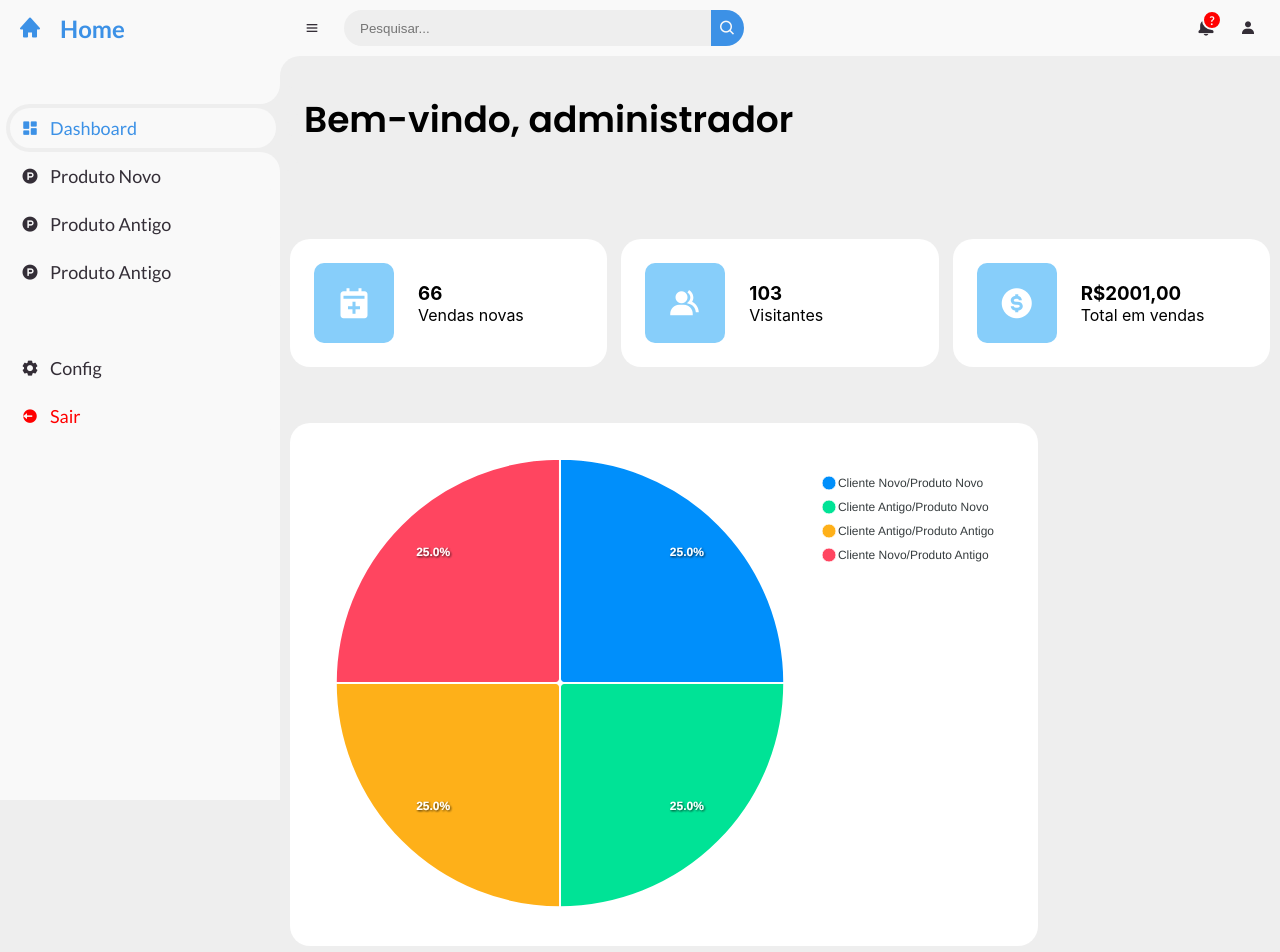
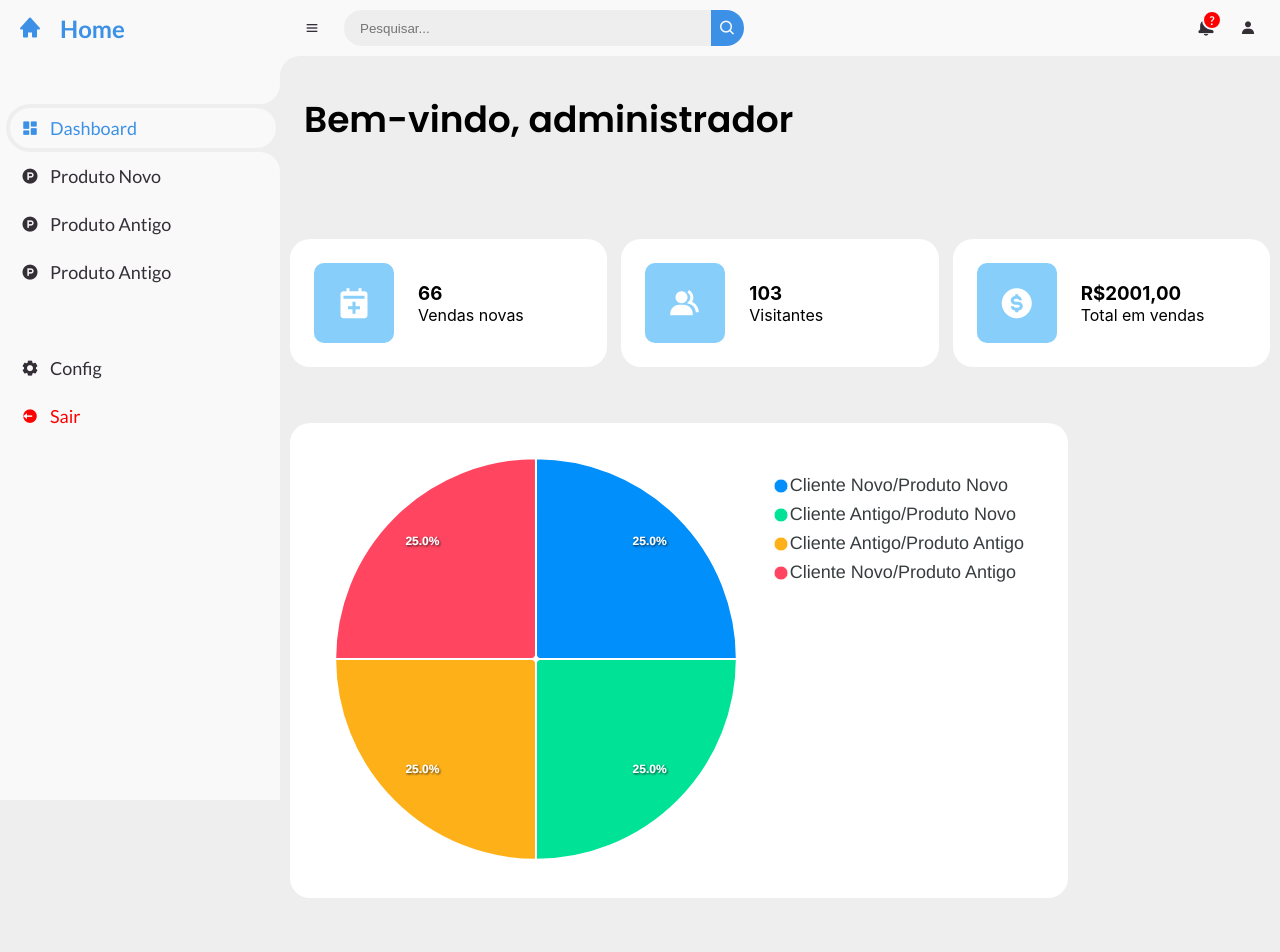
Before and after one commit to Code-Lotus/api3-frontend, a React (Create React App) app: page /dashboardAdm in a window 1280 px wide. Shown: the top 952 px of the page. After the commit the page ends 908 px from the top, so only its background shows below. Built offline with nearby package versions, Linux system fonts and the light colour scheme.

Commit message:
Configurações do grafico
Configuração do tamanho do grafico e das legendas

```diff
--- a/src/components/graficos/pie/index.tsx
+++ b/src/components/graficos/pie/index.tsx
@@ -20,9 +20,10 @@ export default class Pizza extends Component<Props> {
         chart: {
           id: "pie"
         },
-      },
-      legend: {
-        position: 'bottom'
+        legend: {
+          fontSize: '18px'
+
+        }
       }
   };
 
@@ -34,7 +35,7 @@ export default class Pizza extends Component<Props> {
             options={this.state.options}
             series={this.state.series}
             type="pie"
-            width="700"
+            width="730"
           />
         </div>
       </div>
--- a/src/components/graficos/pie/pie.module.scss
+++ b/src/components/graficos/pie/pie.module.scss
@@ -5,5 +5,10 @@
     // margin-top: ;
     // height: 4%;
     border-radius: 20px;
+    font-weight: 600;
+    font-size: 2rem;
+}
 
+.apexcharts-legend-series{
+    font-size: large;
 }
```
